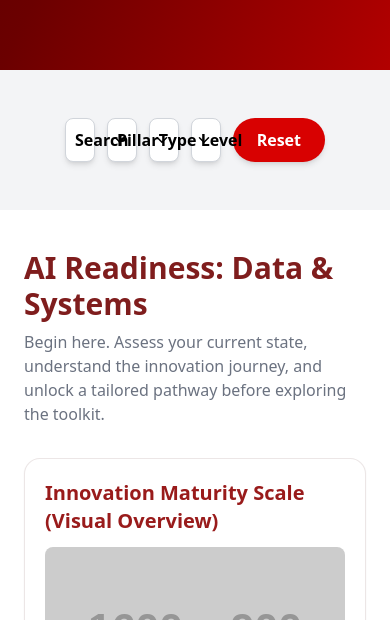
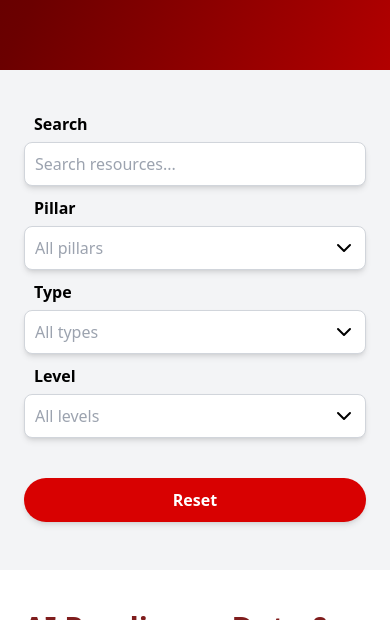
Before and after one commit to executivehelpnowCode/bright-solution-web-aps, a React (Vite) app: page / in a window 390 px wide. Shown: the part 774-1394 px from the top of the page. Built offline with nearby package versions, Linux system fonts and the light colour scheme.

Commit message:
wip filter section components

```diff
--- a/src/ constants.jsx
+++ b/src/ constants.jsx
@@ -1,4 +1,22 @@
-export const test = [{
-    id: '1',
-    name:'test',
-}]
+export const options = [
+  {
+    id: "1",
+    name: "Option 1",
+  },
+  {
+    id: "2",
+    name: "Option 2",
+  },
+  {
+    id: "13",
+    name: "Option 3",
+  },
+  {
+    id: "4",
+    name: "Option 4",
+  },
+  {
+    id: "5",
+    name: "Option 5",
+  },
+];
--- a/src/App.jsx
+++ b/src/App.jsx
@@ -1,4 +1,3 @@
-import { useState } from "react";
 import "./App.css";
 import Hero from "./sections/hero";
 import Filters from "./sections/filters";
--- a/src/components/button.jsx
+++ b/src/components/button.jsx
@@ -1,4 +1,3 @@
-import { div } from "motion/react-client";
 import React from "react";
 
 export default function Button({ children, color, ...props }) {
--- a/src/components/input.jsx
+++ b/src/components/input.jsx
@@ -1,8 +1,17 @@
-import { ChevronDown } from "lucide-react";
+import { Check, ChevronDown } from "lucide-react";
 import { useState } from "react";
+import { options } from "../ constants";
+import { AnimatePresence, motion } from "motion/react";
 
-export default function Input({ label, type, ...props }) {
+export default function Input({ label, type, onOptionSelect, ...props }) {
   const [focus, setFocus] = useState(false);
+
+  const handleOptionSelect = (option) => {
+    if (onOptionSelect) {
+      onOptionSelect(option);
+    }
+    setFocus(false);
+  };
 
   const globalCn = `rounded-lg w-full px-2.5 py-2 shadow-md outline-none transition-all h-11
   ${
@@ -11,21 +20,22 @@ export default function Input({ label, type, ...props }) {
       : "border border-gray-300"
   }`;
   return (
-    <div className="w-full flex flex-col">
+    <div className="w-full flex flex-col relative">
+      {/* Label rendering */}
       {type && (
-        <div className="relative w-full">
+        <div className="relative w-full flex">
           <label
-            className={`flex items-center transition-all pointer-events-none duration-300 text-md font-semibold absolute px-2.5 py-2.5 justify-between w-full
-      ${focus || props?.value ? "-translate-y-10" : ""}`}
+            className={`flex items-center transition-all pointer-events-none duration-300 text-md font-semibold absolute px-2.5 py-2.5 justify-between w-full -translate-y-10
+            {/*${focus || props?.value ? "-translate-y-10" : ""} */}
+            `}
           >
-            <span>{label}</span>
-
+            {label}
             {type === "combobox" && (
-              <span className="absolute right-2">
-                {/* Position it properly without translating */}
-                <ChevronDown size={18} className="pointer-events-none" />
-                {/* Prevent interaction */}
-              </span>
+              <ChevronDown
+                className={`${
+                  focus ? "-rotate-180 " : ""
+                } translate-y-10 ml-2 transition-all duration-500`}
+              />
             )}
           </label>
         </div>
@@ -33,23 +43,53 @@ export default function Input({ label, type, ...props }) {
 
       {type === "text" && (
         <input
+          name={props.name}
           onFocus={() => setFocus(true)}
           onBlur={() => setFocus(false)}
           className={globalCn}
-          placeholder={focus ? props.placeholder : ""}
+          placeholder={props.placeholder}
+          onChange={props.onChange}
           value={props.value}
+          // placeholder={focus ? props.placeholder : ""}
         />
       )}
 
       {type === "combobox" && (
         <div>
           <input
+            name={props.name}
             onFocus={() => setFocus(true)}
             onBlur={() => setFocus(false)}
             className={globalCn}
-            placeholder={focus ? props.placeholder : ""}
+            placeholder={props.placeholder}
+            onChange={props.onChange}
             value={props.value}
+            // placeholder={focus ? props.placeholder : ""}
           />
+          {focus && (
+            <AnimatePresence>
+              <motion.div
+                key="combobox-options"
+                initial={{ opacity: 0, y: -10 }}
+                animate={{ opacity: 1, y: 0 }}
+                transition={{ duration: 0.1, ease: "easeOut" }}
+                className="flex flex-col items-center"
+              >
+                <div className="absolute border rounded-lg w-full bg-white mt-2 shadow-lg z-50">
+                  <ul className="z-50 overflow-y-auto max-h-48 mt-1 border-b-2 border-b-crimson-1000 rounded-b-lg">
+                    {options.map((option, index) => (
+                      <div className="flex items-center justify-between px-3 py-1 hover:bg-crimson-1000 hover:text-white hover:first:roundered-t-lg hover:last:rounded-b-lg cursor-pointer">
+                        <li key={index} onClick={() => handleOptionSelect()}>
+                          {option.name}
+                        </li>
+                        <Check size={18} />
+                      </div>
+                    ))}
+                  </ul>
+                </div>
+              </motion.div>
+            </AnimatePresence>
+          )}
         </div>
       )}
     </div>
--- a/src/sections/filters.jsx
+++ b/src/sections/filters.jsx
@@ -1,15 +1,38 @@
 import Input from "../components/input";
 import Button from "../components/button";
+import { useEffect, useState } from "react";
 
 export default function Filters() {
+  const [filterForm, setFilterForm] = useState({
+    search: "",
+    pillar: "",
+    type: "",
+    level: "",
+  });
+
+  const handleInputChange = (e) => {
+    const { name, value } = e.target;
+    setFilterForm((prev) => ({
+      ...prev,
+      [name]: value,
+    }));
+  };
+
+  // useEffect(() => {
+  //   console.clear();
+  //   console.table(filterForm);
+  // }, [filterForm]);
+
   return (
     <div className="flex items-center justify-center bg-gray-100 w-full">
-      <div className="w-8/12 flex flex-row py-12 gap-3">
+      <div className="lg:w-8/12 w-full px-6 flex py-12 mt-6 gap-x-3 gap-y-10 lg:flex-row flex-col">
         <Input
+          name="search"
           type="text"
           label="Search"
           placeholder={"Search resources..."}
-          value={""}
+          value={filterForm.search}
+          onChange={handleInputChange}
         />
         <Input
           type="combobox"
@@ -24,10 +47,12 @@ export default function Filters() {
           value={""}
         />
         <Input
+          name="level"
           type="combobox"
           label="Level"
           placeholder={"All levels"}
-          value={""}
+          value={filterForm.level}
+          onOptionSelect={(option) => console.log(option)}
         />
         <Button
           className="h-11 text-white"
```
Also changed, not shown: src/sections/hero.jsx (+10 -2 lines).
